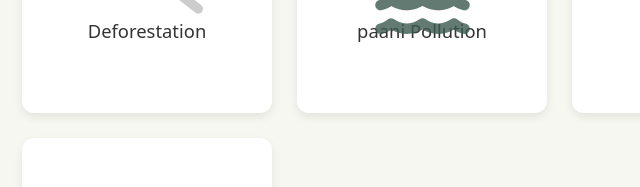
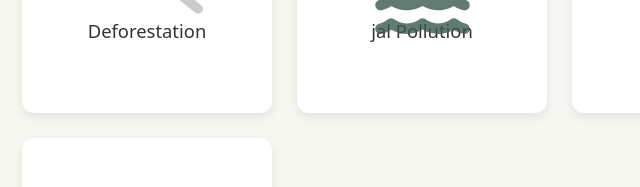
Before and after one commit to Sneha9903/nature_tracker, a plain HTML site: page parameter.html in a window 1280 px wide. Shown: the part 275-462 px from the top of the page, 218-858 px from the left. Drawn offline with Linux system fonts and the light colour scheme.

```diff
--- a/parameter.html
+++ b/parameter.html
@@ -30,7 +30,7 @@
                          <i class="fa-solid fa-industry"></i> <!-- Water Pollution Icon -->
                          <i class="fa-solid fa-water" style="position:absolute; transform: translateY(60%) scale(1.5); opacity: 0.8;"></i>
                      </div>
-                    <span class="parameter-label">paani Pollution</span>
+                    <span class="parameter-label">jal Pollution</span>
                 </a>
 
 
```
